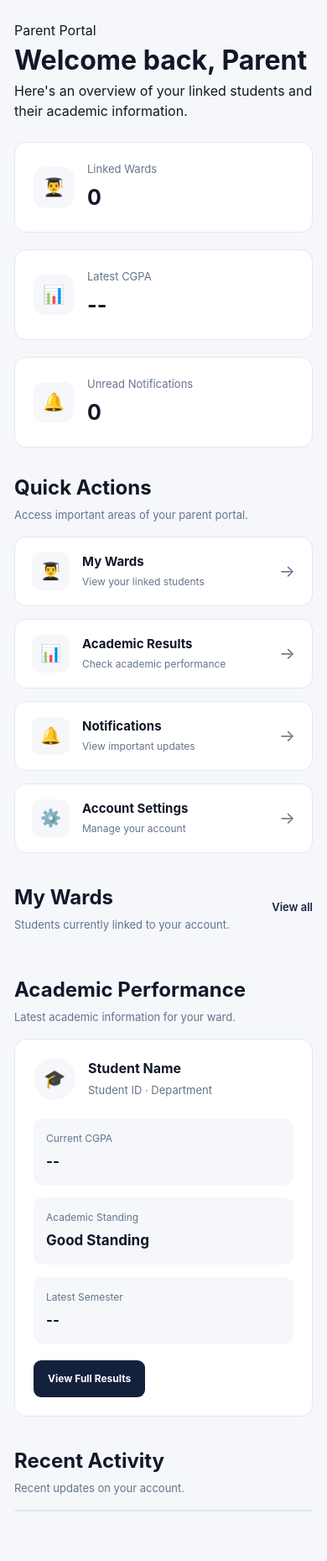
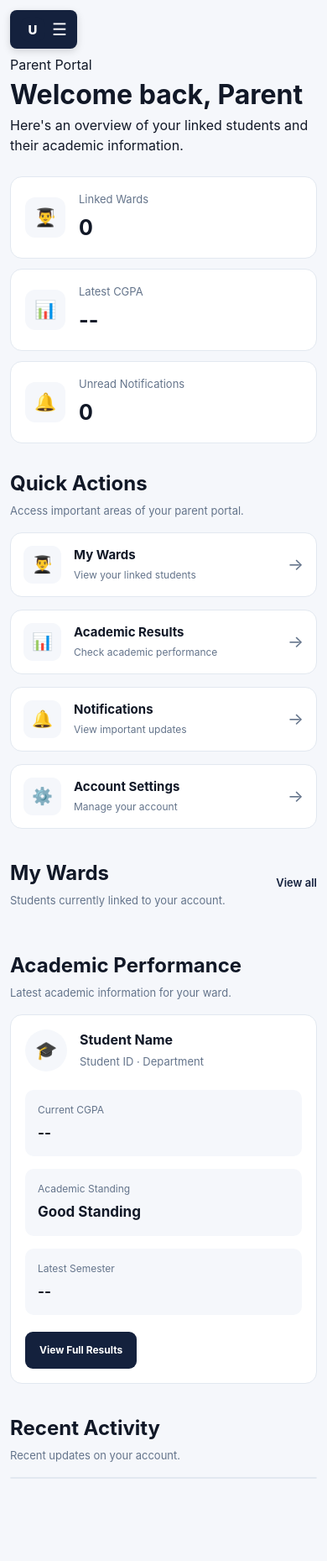
Before and after one commit to ayomiposiabimbola5-beep/parent-portal, a Django app: page /parent-dashboard/ in a window 390 px wide. Shown: the whole page at 84% size. After the commit the page ends 1761 px from the top, so only its background shows below. Run offline with Django 5.2, Linux system fonts and the light colour scheme.

Commit message:
Improve parent portal mobile responsiveness

```diff
--- a/static/css/style.css
+++ b/static/css/style.css
@@ -2600,3 +2600,144 @@ td:first-child {
         text-align: left;
     }
 }
+
+/* =========================================
+   PARENT DASHBOARD MOBILE FIX
+========================================= */
+
+@media (max-width: 480px) {
+
+    .dashboard-content {
+        padding: 20px 12px;
+        width: 100%;
+        margin-left: 0;
+    }
+
+    .dashboard-statistics,
+    .dashboard-stats {
+        grid-template-columns: 1fr;
+        gap: 12px;
+    }
+
+    .stat-card {
+        width: 100%;
+        padding: 17px;
+    }
+
+    .dashboard-section {
+        width: 100%;
+    }
+
+    .dashboard-ward {
+        width: 100%;
+        padding: 16px;
+    }
+
+    .dashboard-ward-info {
+        width: 100%;
+        min-width: 0;
+    }
+
+    .dashboard-ward-details {
+        min-width: 0;
+        overflow-wrap: anywhere;
+    }
+
+    .ward-title-row {
+        flex-wrap: wrap;
+    }
+
+    .dashboard-ward-right {
+        width: 100%;
+    }
+
+    .quick-action-card {
+        width: 100%;
+        padding: 15px;
+    }
+
+    .performance-card {
+        padding: 17px;
+    }
+
+    .section-heading {
+        gap: 10px;
+        flex-wrap: wrap;
+    }
+}
+
+/* =========================================
+   MOBILE MENU BUTTON
+========================================= */
+
+.mobile-menu-button {
+    display: none;
+}
+
+@media (max-width: 700px) {
+
+    .mobile-menu-button {
+        display: flex;
+        position: fixed;
+        top: 12px;
+        left: 12px;
+        z-index: 100;
+        align-items: center;
+        gap: 8px;
+        padding: 8px 12px;
+        border: none;
+        border-radius: 8px;
+        background: var(--primary);
+        color: white;
+        cursor: pointer;
+        box-shadow: 0 3px 10px rgba(0, 0, 0, 0.15);
+    }
+
+    .mobile-menu-button .university-logo {
+        width: 30px;
+        height: 30px;
+        font-size: 15px;
+    }
+
+    .mobile-menu-button span:last-child {
+        font-size: 20px;
+        line-height: 1;
+    }
+
+    .dashboard-content {
+        padding-top: 65px;
+    }
+}
+
+/* =========================================
+   MOBILE FIXES FOR OTHER PORTAL PAGES
+========================================= */
+
+@media (max-width: 700px) {
+
+    .main-content {
+        width: 100%;
+        margin-left: 0;
+        padding: 65px 17px 24px;
+        box-sizing: border-box;
+        min-width: 0;
+    }
+
+    .main-content .page-header {
+        width: 100%;
+        box-sizing: border-box;
+        gap: 15px;
+        flex-wrap: wrap;
+    }
+
+    .main-content section,
+    .main-content .card,
+    .main-content .content-card {
+        max-width: 100%;
+        box-sizing: border-box;
+    }
+
+    .main-content table {
+        max-width: 100%;
+    }
+}
--- a/templates/parent-dashboard.html
+++ b/templates/parent-dashboard.html
@@ -113,6 +113,18 @@
 
     </aside>
 
+
+    <!-- MOBILE MENU BUTTON -->
+
+    <button
+        type="button"
+        class="mobile-menu-button"
+        onclick="toggleMobileMenu()"
+        aria-label="Open menu"
+>
+        <span class="university-logo">U</span>
+        <span>☰</span>
+    </button>
 
     <!-- MAIN CONTENT -->
 
@@ -395,5 +407,12 @@
 <script src="{% static 'js/data.js' %}"></script>
 <script src="{% static 'js/notifications.js' %}"></script>
 <script src="{% static 'js/dashboard.js' %}"></script>
+
+<script>
+function toggleMobileMenu() {
+    document.querySelector(".sidebar").classList.toggle("open");
+}
+</script>
+
 </body>
 </html>
```
Also changed, not shown: templates/account-settings.html (+16 -0 lines), templates/my-wards.html (+16 -0 lines), templates/notifications.html (+15 -0 lines), templates/results.html (+16 -0 lines).
